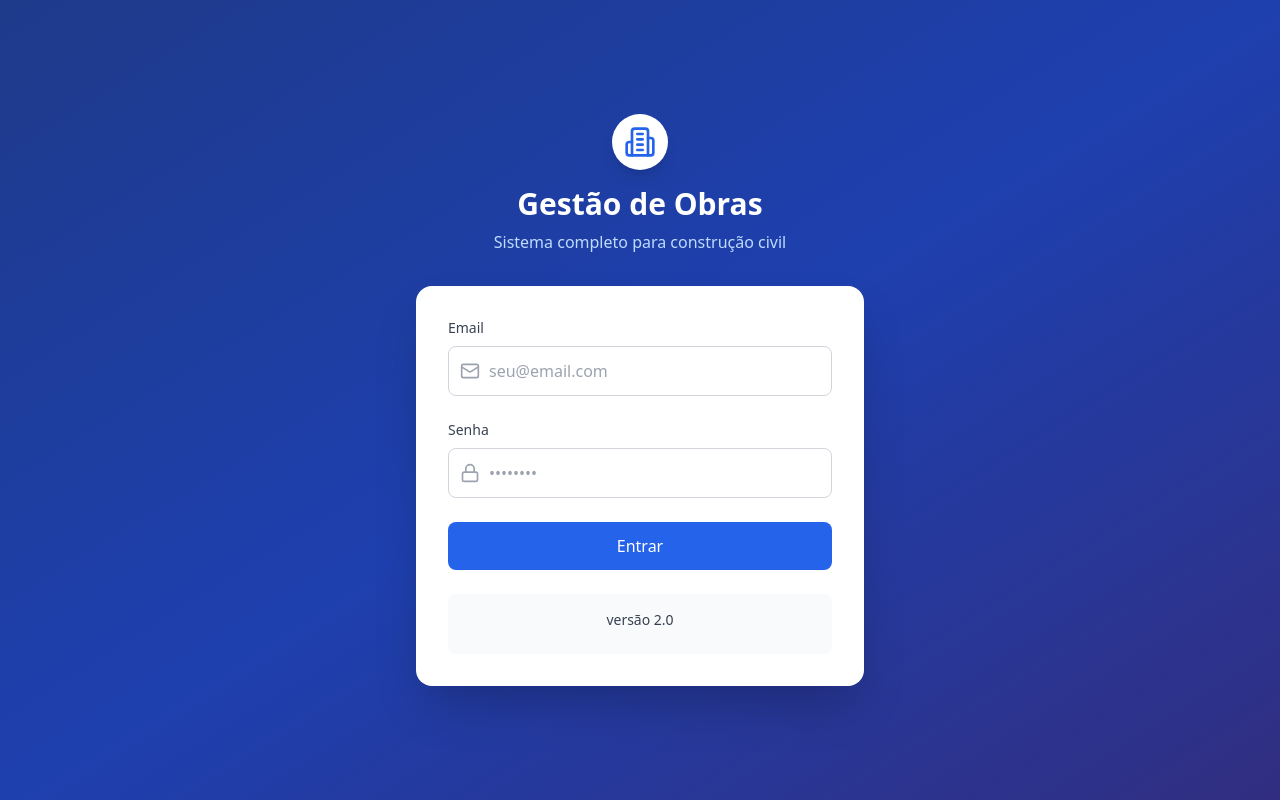
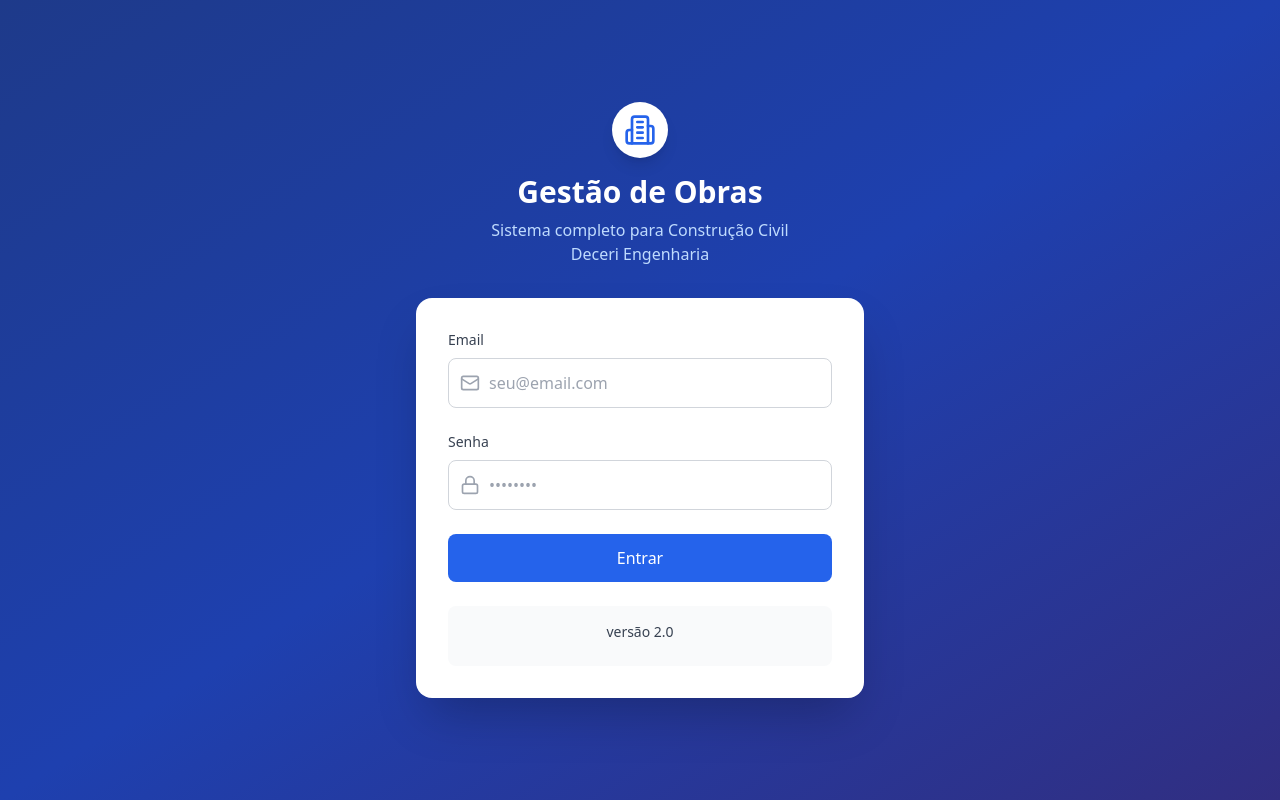
Before and after one commit to colatto/app01, a React (Vite) app: page /login in a window 1280 px wide. Built offline with nearby package versions, Linux system fonts and the light colour scheme; what @lumi.new/sdk would draw is missing.

Commit message:
Inclusão nome cliente t-login

```diff
--- a/src/components/Login.tsx
+++ b/src/components/Login.tsx
@@ -41,7 +41,10 @@ export default function Login() {
             Gestão de Obras
           </h1>
           <p className="text-blue-200">
-            Sistema completo para construção civil
+            Sistema completo para Construção Civil
+          </p>
+          <p className="text-blue-200">
+            Deceri Engenharia
           </p>
         </div>
 
```
Also changed, not shown: 1 other file (tests, documents, lock files or other folders).
